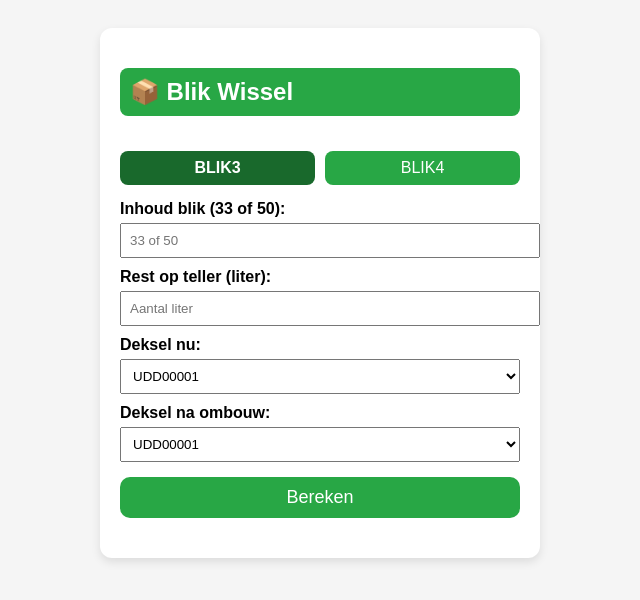
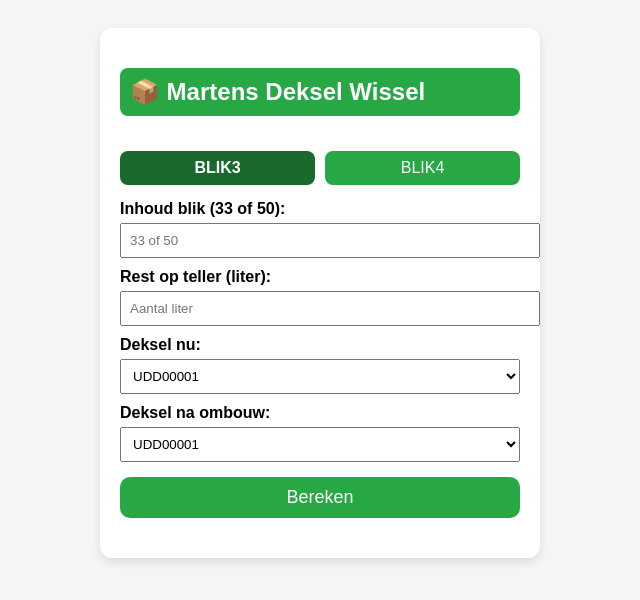
Before and after one commit to yannickm1989/Dekselwissel, a plain HTML site: page index.html in a window 1280 px wide. Shown: the whole page, without its empty margins (320-960 px from the left). Drawn offline with Linux system fonts and the light colour scheme.

Commit message:
Add files via upload

```diff
--- a/index.html
+++ b/index.html
@@ -18,7 +18,7 @@ button { padding: 10px; width: 100%; font-size: 18px; margin-top:15px; border: n
 </head>
 <body>
 <div class="app">
-  <h2 style="background:#28a745; color:white; padding:10px; border-radius:8px;">📦 Blik Wissel</h2>
+  <h2 style="background:#28a745; color:white; padding:10px; border-radius:8px;">📦 Martens Deksel Wissel</h2>
 
   <div class="tab-buttons">
     <button id="tabBlik3" class="active">BLIK3</button>
```
